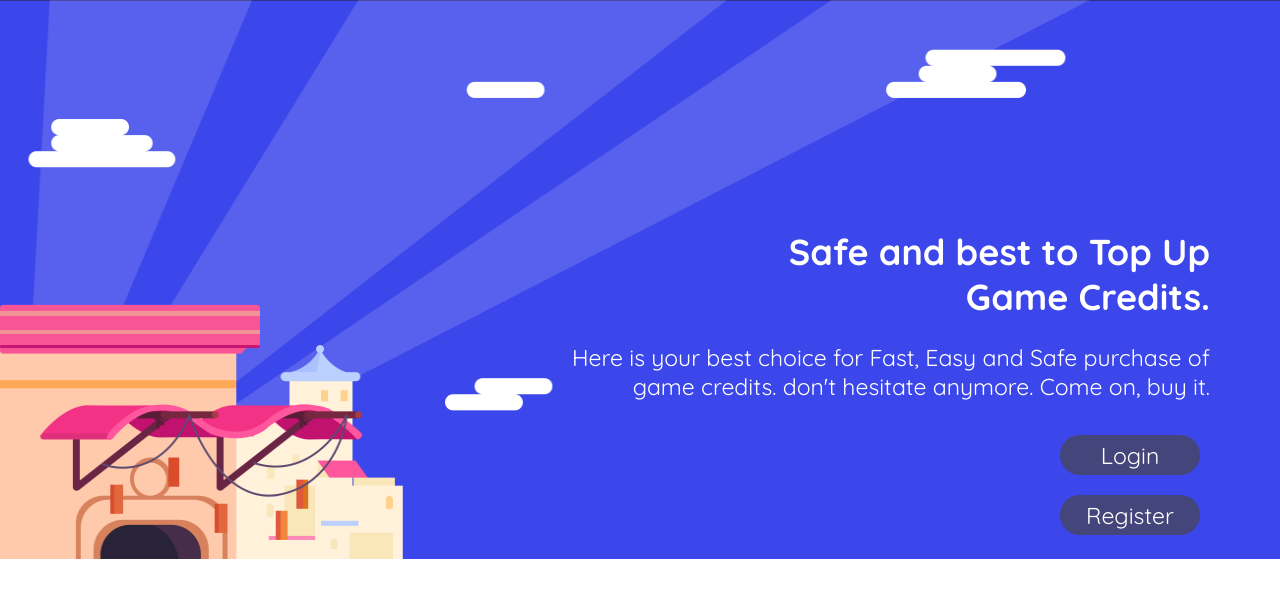
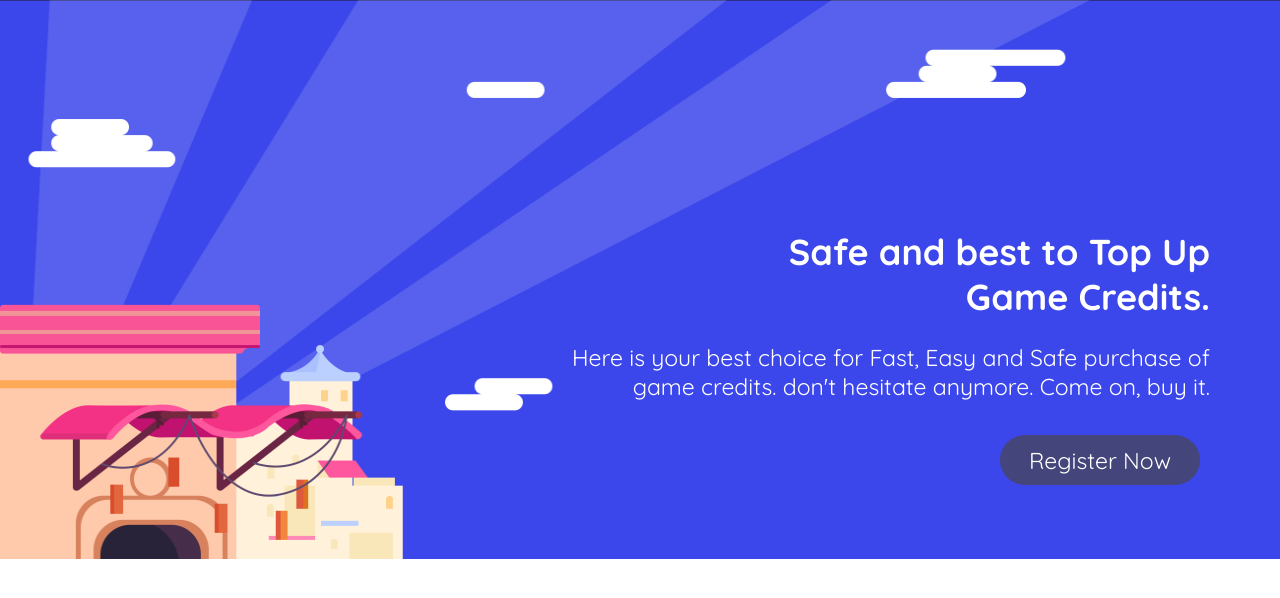
Before and after one commit to codarel/codarel.github.io, a PHP site: page / in a window 1280 px wide. Shown: the part 81-679 px from the top of the page. Run offline with PHP 8.4, Linux system fonts and the light colour scheme.

Commit message:
IC : Change Button in Content 1

```diff
--- a/css/index.css
+++ b/css/index.css
@@ -243,9 +243,9 @@ a:link{
   font-size: 23px;
   background-color: #44457A;
   color: white;
-  border-radius: 20px;
-  width: 140px;
-  height: 40px;
+  border-radius: 30px;
+  width: 200px;
+  height: 50px;
   margin: 10px;
   transition: all 0.5s ease;
 }
--- a/index.html
+++ b/index.html
@@ -41,11 +41,8 @@
         <div class="content1_container">
             <h1 class="content1_heading">Safe and best to Top Up Game Credits.</h1>
             <p class="content1_desc">Here is your best choice for Fast, Easy and Safe purchase of game credits. don't hesitate anymore. Come on, buy it.</p>
-                <a href="login.html">
-                    <button class="content1_btn">Login</button>
-                </a>
                 <a href="registrasi.html">
-                    <button class="content1_btn">Register</button>
+                    <button class="content1_btn">Register Now</button>
                 </a>
         </div>
 
```
